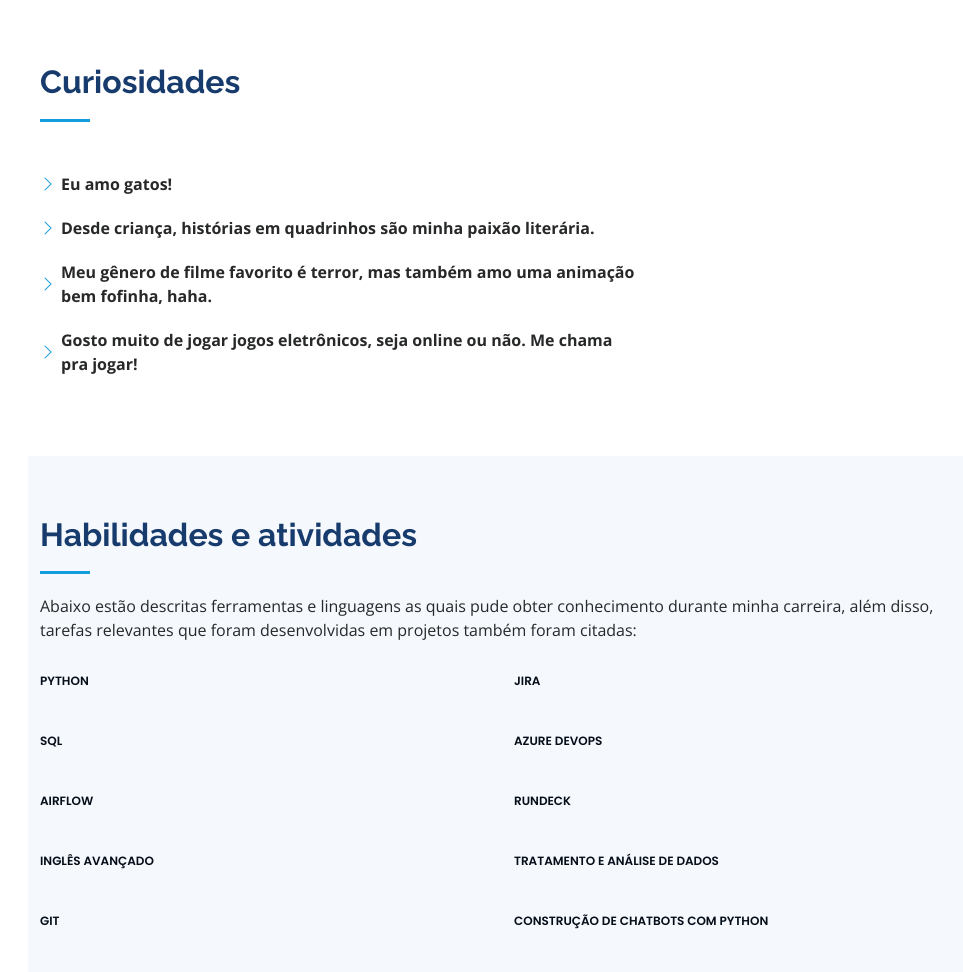
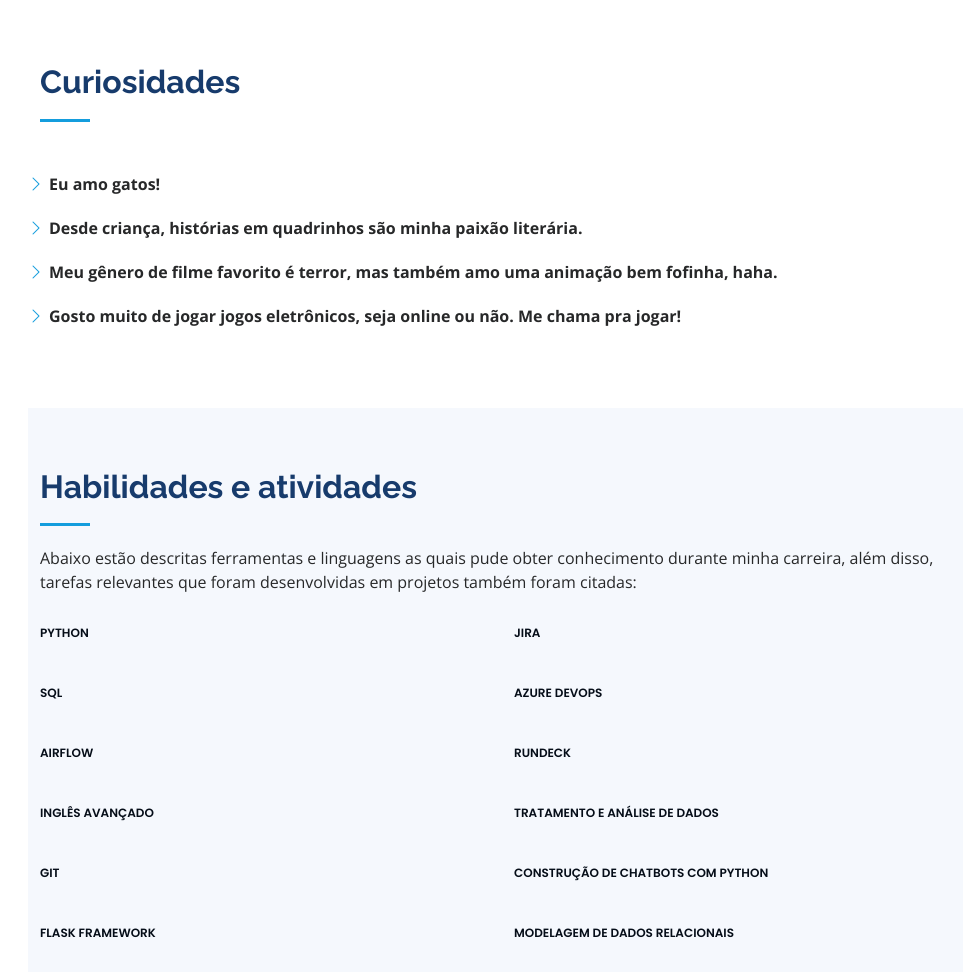
Before and after one commit to vivianerenizia/vivianerenizia.github.io, a plain HTML site: page index.html in a window 1280 px wide. Shown: the part 1501-2473 px from the top of the page, without its empty margins (304-1267 px from the left). Drawn offline with nearby package versions, Linux system fonts and the light colour scheme.

Commit message:
Update index.html

```diff
--- a/index.html
+++ b/index.html
@@ -148,16 +148,14 @@
         </div>
 
         <div class="row">
-          <div class="col-lg-8 pt-4 pt-lg-0 content" data-aos="fade-left">
+          <div class="pt-4 pt-lg-0 content" data-aos="fade-left">
             <div class="row">
-              <div class="col-lg-15">
                 <ul>
                   <li><i class="bi bi-chevron-right"></i> <strong>Eu amo gatos!</strong></li>
                   <li><i class="bi bi-chevron-right"></i> <strong>Desde criança, histórias em quadrinhos são minha paixão literária.</strong></li>
                   <li><i class="bi bi-chevron-right"></i> <strong>Meu gênero de filme favorito é terror, mas também amo uma animação bem fofinha, haha.</strong></li>
                   <li><i class="bi bi-chevron-right"></i> <strong>Gosto muito de jogar jogos eletrônicos, seja online ou não. Me chama pra jogar!</strong></li>
                 </ul>
-              </div>
             </div>
             <!-- <p>
               Officiis eligendi itaque labore et dolorum mollitia officiis optio vero. Quisquam sunt adipisci omnis et ut. Nulla accusantium dolor incidunt officia tempore. Et eius omnis.
```
